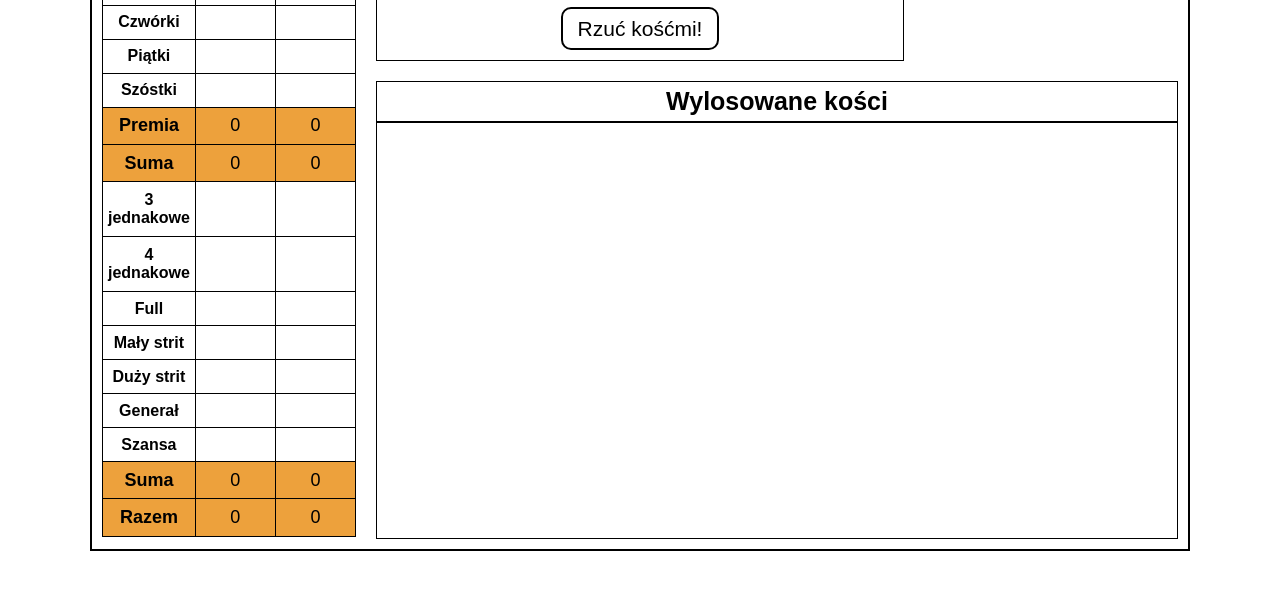
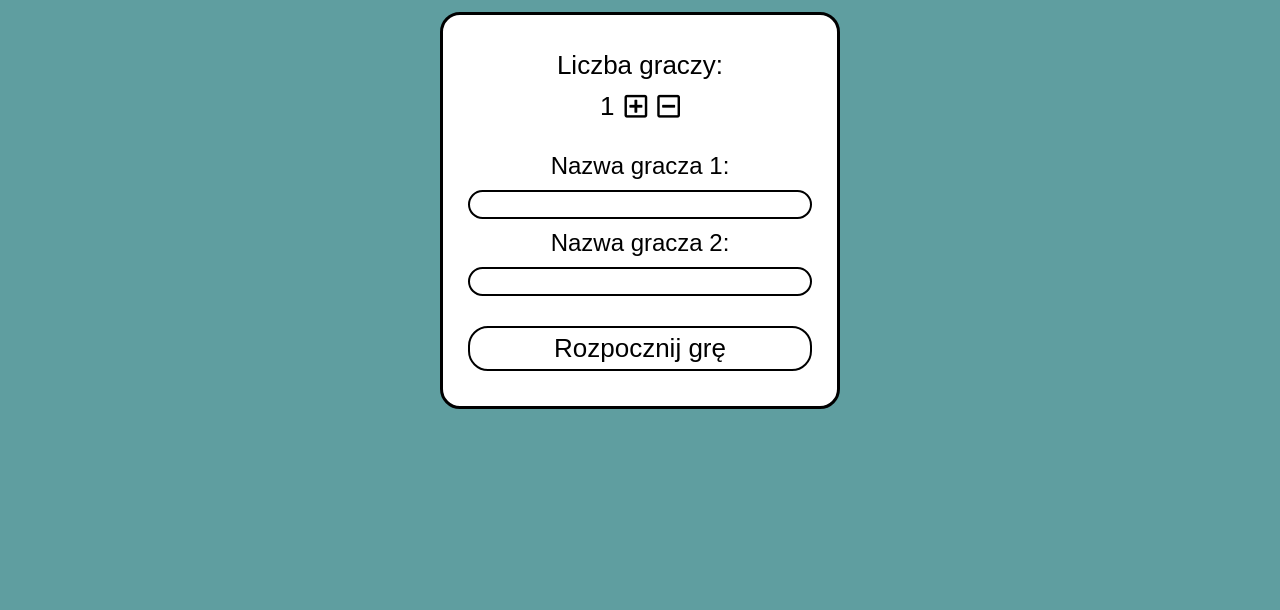
Before and after one commit to damian08k/Dice, a plain HTML site: page index.html in a window 1280 px wide. Shown: the part 190-800 px from the top of the page. Drawn offline with Linux system fonts and the light colour scheme; a web font is replaced by a local one.

Commit message:
Create start game panel

```diff
--- a/index.html
+++ b/index.html
@@ -9,11 +9,32 @@
         integrity="sha384-oS3vJWv+0UjzBfQzYUhtDYW+Pj2yciDJxpsK1OYPAYjqT085Qq/1cq5FLXAZQ7Ay" crossorigin="anonymous">
     <link rel="stylesheet" href="./css/style.css">
     <title>Gra w kości</title>
+    <style>
+        .main-container {
+            display: none;
+        }
+    </style>
 </head>
 
 <body>
-    <div class="start-game-window">
-        <!-- Ending... -->
+    <div class="start-game-window-container">
+        <div class="start-game-window">
+            <div class="start-game-window__choose-players choose-players">
+                <p class="choose-players__title">Liczba graczy:</p>
+                <div class="choose-players__count-container">
+                    <p class="choose-players__count-players">1</p>
+                    <span class="far fa-plus-square choose-players__plus-ico"></span>
+                    <span class="far fa-minus-square choose-players__minus-ico"></span>
+                </div>
+            </div>
+            <div class="start-game-window__players-names players-names">
+                <label class="players-names__title" for="name-player-one">Nazwa gracza 1:</label>
+                <input class="players-names__name" type="text" name="name-player-one">
+                <label class="players-names__title" for="name-player-two">Nazwa gracza 2:</label>
+                <input class="players-names__name" class="players-name__name" type="text" name="name-player-two">
+            </div>
+            <button class="start-game-window__start-game btn">Rozpocznij grę</button>
+        </div>
     </div>
     <div class="main-container">
         <div class="game-area">
--- /dev/null
+++ b/scss/components/_start-game-window.scss
@@ -0,0 +1,84 @@
+.start-game-window-container {
+    display: flex;
+    justify-content: center;
+    align-items: center;
+    width: 100%;
+    height: 100vh;
+    background-color: cadetblue;
+}
+
+.start-game-window {
+    width: 80%;
+    max-width: 400px;
+    padding: $main-padding * 5;
+    border: 3px solid black;
+    border-radius: 20px;
+    display: flex;
+    flex-direction: column;
+    align-content: center;
+    justify-content: center;
+    background-color: $white-color;
+
+    &__choose-players,
+    &__players-names {
+        margin: $main-margin * 2 0;
+    }
+
+    &__start-game {
+        margin: $main-margin * 2 0;
+        padding: $main-padding;
+        font-size: $main-fz + 10;
+        border-radius: 20px;
+        border-width: 2px;
+    }
+}
+
+.choose-players {
+    text-align: center;
+
+    &__title {
+        flex-basis: 100%;
+    }
+
+    &__count-container {
+        display: flex;
+        justify-content: center;
+        align-items: center;
+        padding: $main-padding * 2 0;
+    }
+
+    &__plus-ico {
+        margin: 0 $main-padding * 2;
+        cursor: pointer;
+    }
+
+    &__minus-ico {
+        cursor: pointer;
+    }
+
+    &__title,
+    &__count-players,
+    &__plus-ico,
+    &__minus-ico {
+        font-size: $main-fz + 10;
+    }
+}
+
+.players-names {
+    display: flex;
+    flex-wrap: wrap;
+    justify-content: center;
+    align-items: center;
+
+    &__title {
+        font-size: $main-fz + 8;
+    }
+
+    &__name {
+        margin: $main-margin * 2 0;
+        padding: $main-padding;
+        width: 100%;
+        border: 2px solid black;
+        border-radius: 40px;
+    }
+}
--- a/scss/style.scss
+++ b/scss/style.scss
@@ -3,6 +3,7 @@
 @import "./functions/mixins";
 @import "./functions/main-styles";
 
+@import "./components/start-game-window";
 @import "./components/rules-window";
 @import "./components/main-container";
 @import "./components/game-area";
```
Also changed, not shown: css/style.css, 1 other file.
